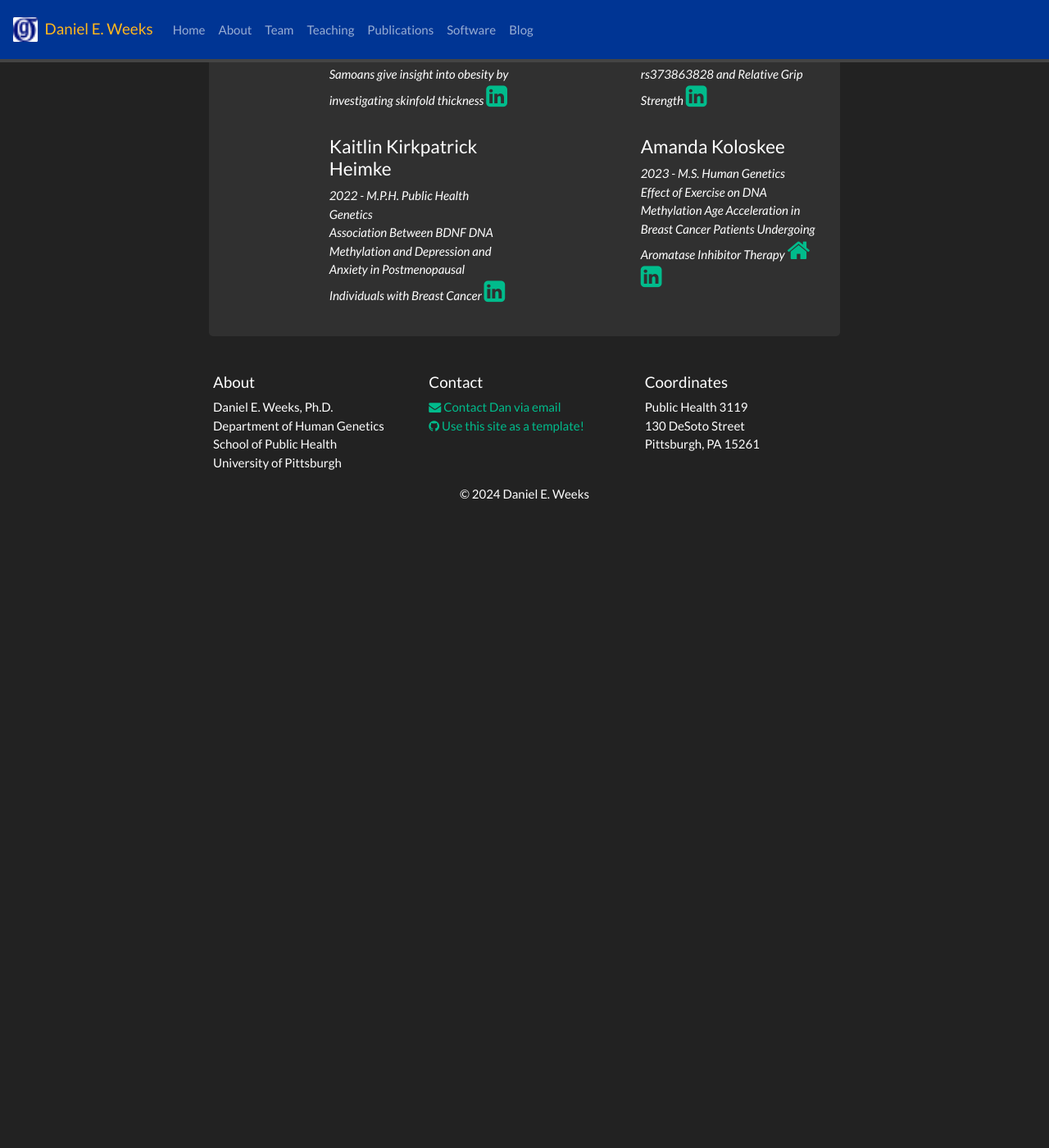
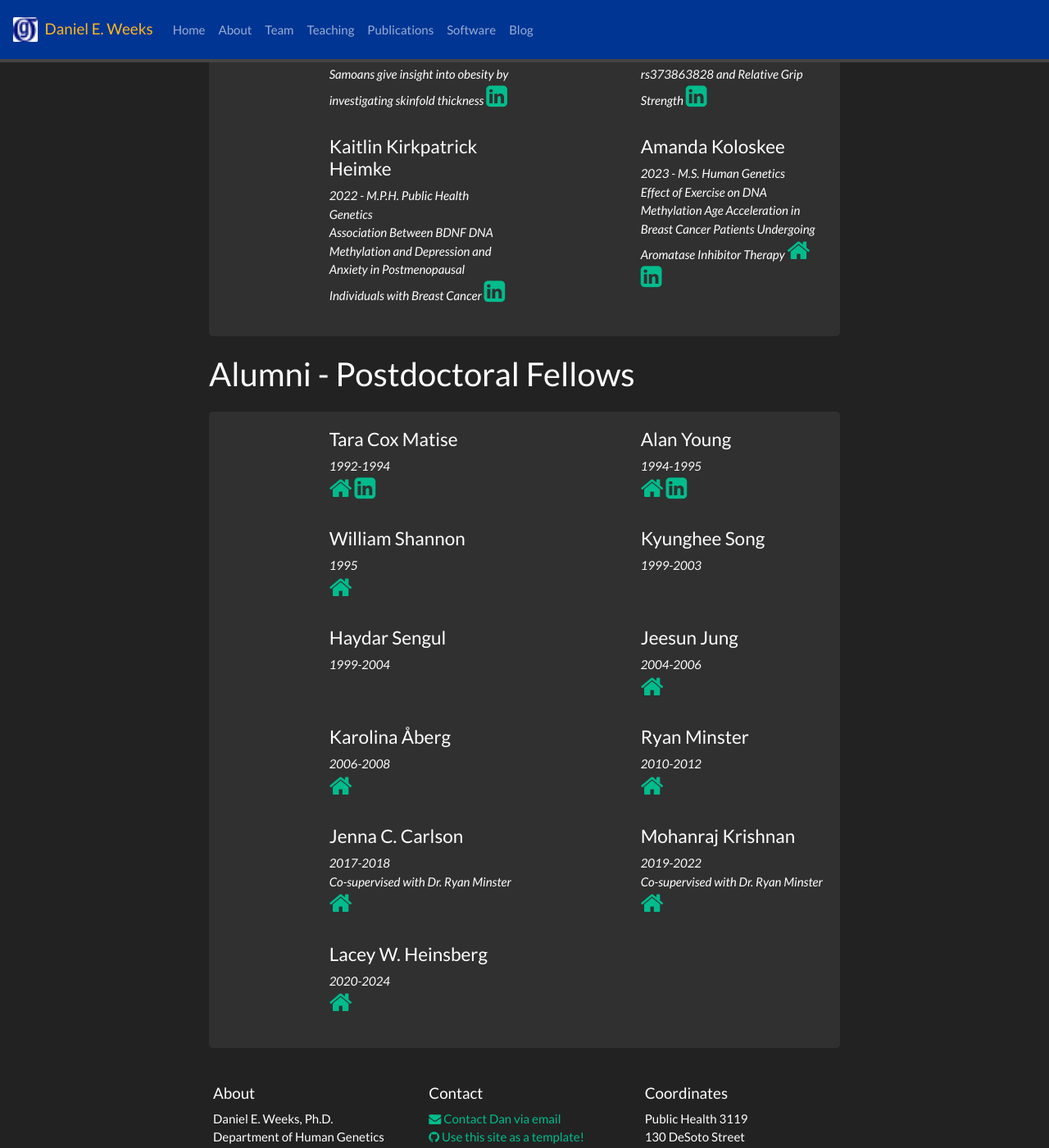
Before and after one commit to DanielEWeeks/Daniel_E_Weeks, a Jekyll site: the page built from _pages/team.md, in a window 1280 px wide and 1400 px high, scrolled down 2015 px. Shown: the whole window at 82% size. Built offline with Jekyll 4.4.1, drawn with Linux system fonts in a browser that asks for light colours; nearby versions of some CDN libraries; a style sheet for code colours, icons or effects is not loaded; before the commit the page ends 2645 px from its top, so only the background shows below that.

Commit message:
Adding Postdoctoral Fellows section to the Team page.

```diff
--- /dev/null
+++ b/_data/alumni_postdocs.yml
@@ -0,0 +1,58 @@
+- name: Tara Cox Matise
+# photo: file-person-fill.png
+  duration: 1992-1994
+# info:
+  website: https://genetics.rutgers.edu/people/faculty/faculty-member/568-matise-tara
+  linkedin: https://www.linkedin.com/in/tara-matise-13839658/
+
+- name: Alan Young
+# photo: file-person-fill.png
+  duration: 1994-1995
+# info:
+  website: https://www.ndph.ox.ac.uk/team/alan-young
+  linkedin: https://www.linkedin.com/in/alan-young-00365515/
+
+- name: William Shannon
+# photo: file-person-fill.png
+  duration: 1995
+  website: https://generalmedicinegeriatrics.wustl.edu/people/william-d-shannon-phd-mba/
+
+- name: Kyunghee Song
+# photo: file-person-fill.png
+  duration: 1999-2003
+
+- name: Haydar Sengul
+# photo: file-person-fill.png
+  duration: 1999-2004
+
+- name: Jeesun Jung
+# photo: file-person-fill.png
+  duration: 2004-2006
+  website: https://www.niaaa.nih.gov/jeesun-jung-phd
+
+- name: Karolina Åberg
+# photo: file-person-fill.png
+  duration: 2006-2008
+  website: https://pharmacy.vcu.edu/directory/aberg-karolina.html
+
+- name: Ryan Minster
+# photo: file-person-fill.png
+  duration: 2010-2012
+  website: https://www.publichealth.pitt.edu/directory/ryan-minster
+
+- name: Jenna C. Carlson
+# photo: file-person-fill.png
+  duration: 2017-2018
+  info: Co-supervised with Dr. Ryan Minster
+  website: https://www.publichealth.pitt.edu/directory/jenna-carlson
+
+- name: Mohanraj Krishnan
+# photo: file-person-fill.png
+  duration: 2019-2022
+  info: Co-supervised with Dr. Ryan Minster
+  website: https://hhd.psu.edu/contact/mohanraj-krishnan
+
+- name: Lacey W. Heinsberg
+# photo: file-person-fill.png
+  duration: 2020-2024
+  website: https://www.nursing.pitt.edu/person/lacey-w-heinsberg
--- a/_pages/team.md
+++ b/_pages/team.md
@@ -116,3 +116,42 @@ permalink: /team/
 </div>
 {% endif %}
 </div>
+
+## Alumni - Postdoctoral Fellows
+
+<div class="jumbotron">
+{% assign number_printed = 0 %}
+{% for member in site.data.alumni_postdocs %}
+
+{% assign even_odd = number_printed | modulo: 2 %}
+
+{% if even_odd == 0 %}
+
+<div class="row">
+{% endif %}
+
+<div class="col-sm-2">
+{% if member.photo %}<img src="{{ site.url }}{{ site.baseurl }}/images/{{ member.photo }}" width="100%" style="max-width:250px"/> {% endif %}
+</div>
+<div class="col-sm-4 col-xs-12">
+  <h4>{{ member.name }}</h4>
+  <i>{{ member.duration }} <br>{{ member.info }}</i>
+  {% if member.website %}<a href="{{ member.website }}" target="_blank"><i class="fa fa-home fa-2x"></i></a> {% endif %} {% if member.email %}<a href="mailto:{{ member.email }}" target="_blank"><i class="fa fa-envelope-square fa-2x"></i></a> {% endif %} {% if member.scholar %} <a href="{{ member.scholar }}" target="_blank"><i class="ai ai-google-scholar-square ai-2x"></i></a> {% endif %} {% if member.cv %} <a href="{{ member.cv }}" target="_blank"><i class="ai ai-cv-square ai-2x"></i></a> {% endif %} {% if member.github %} <a href="{{ member.github }}" target="_blank"><i class="fa fa-github-square fa-2x"></i></a> {% endif %} {% if member.linkedin %} <a href="{{ member.linkedin }}" target="_blank"><i class="fa fa-linkedin-square fa-2x"></i></a> {% endif %} {% if member.researchgate %} <a href="{{ member.researchgate }}" target="_blank"><i class="ai ai-researchgate-square ai-2x"></i></a> {% endif %}
+  <ul style="overflow: hidden">
+  </ul>
+</div>
+
+{% assign number_printed = number_printed | plus: 1 %}
+
+{% if even_odd == 1 %}
+
+</div>
+{% endif %}
+{% endfor %}
+
+{% assign even_odd = number_printed | modulo: 2 %}
+{% if even_odd == 1 %}
+
+</div>
+{% endif %}
+</div>
```
